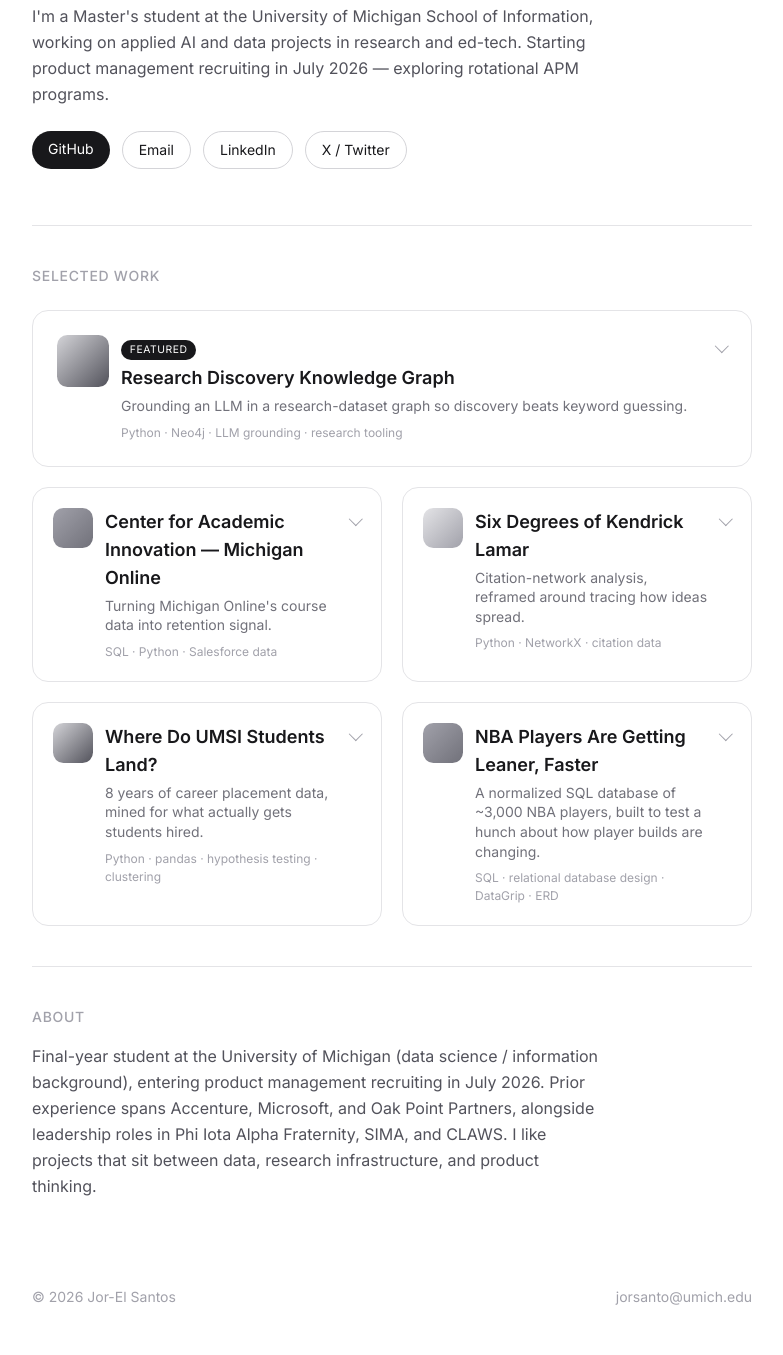
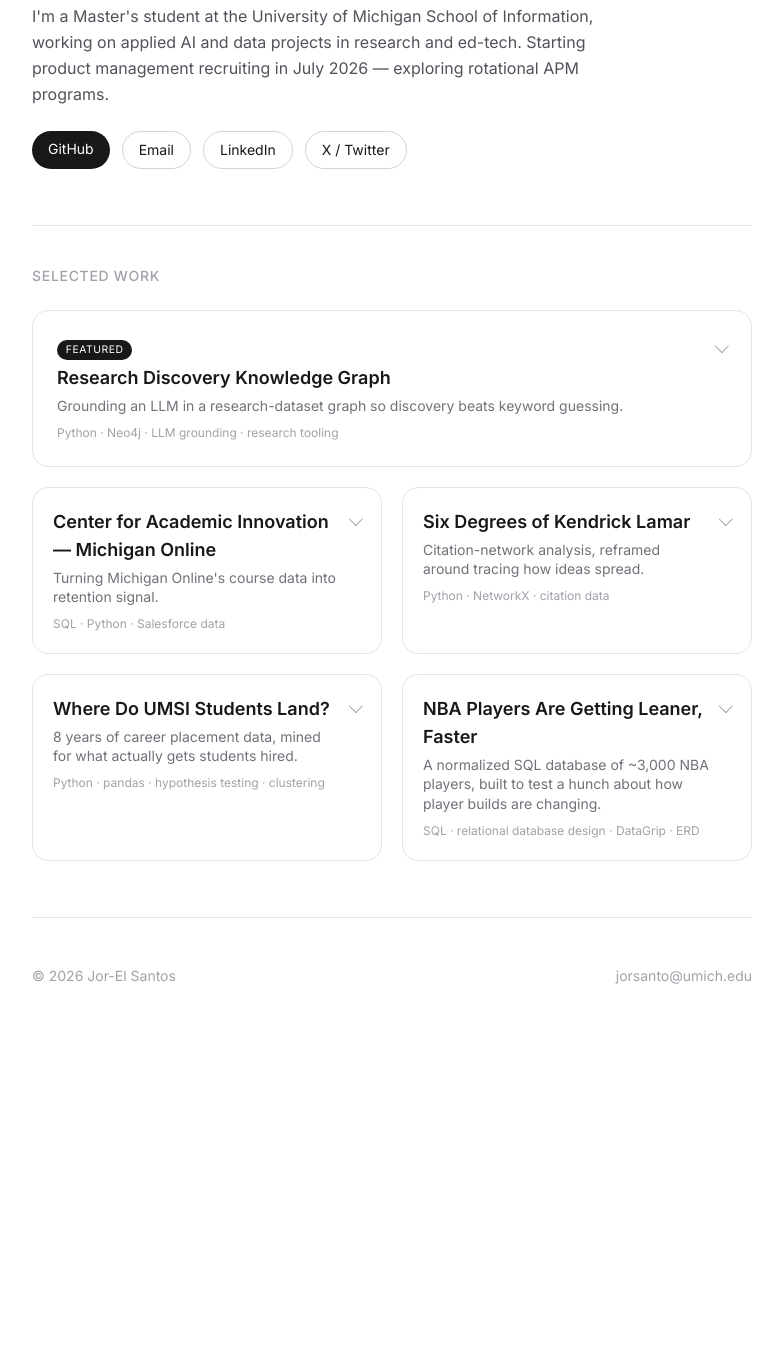
Before and after one commit to jorelsantos/jorelsantos.github.io, a plain HTML site: page index.html in a window 1280 px wide. Shown: the part 237-1592 px from the top of the page, without its empty margins (248-1031 px from the left). After the commit the page ends 1271 px from the top, so only its background shows below. Drawn offline with nearby package versions, Linux system fonts and the light colour scheme.

Commit message:
Remove card accent icons and the About section

```diff
--- a/index.html
+++ b/index.html
@@ -28,7 +28,6 @@
     <a href="#" class="font-semibold tracking-tight">Jor-El Santos</a>
     <nav class="flex gap-5 text-sm text-zinc-500">
       <a href="#work" class="hover:text-ink transition-colors">Work</a>
-      <a href="#about" class="hover:text-ink transition-colors">About</a>
       <a href="mailto:jorsanto@umich.edu" class="hover:text-ink transition-colors">Contact</a>
     </nav>
   </header>
@@ -66,7 +65,6 @@
            here and move this one down into the .grid below (see plan: Featured is a manual flag). -->
       <details class="card card--featured group mb-5">
         <summary>
-          <span class="accent accent-1"></span>
           <span class="card-heading">
             <span class="badge badge--featured">Featured</span>
             <h3 class="font-semibold text-lg mt-1">Research Discovery Knowledge Graph</h3>
@@ -94,7 +92,6 @@
 
         <details class="card group">
           <summary>
-            <span class="accent accent-2"></span>
             <span class="card-heading">
               <h3 class="font-semibold text-lg">Center for Academic Innovation — Michigan Online</h3>
               <p class="teaser">Turning Michigan Online's course data into retention signal.</p>
@@ -117,7 +114,6 @@
 
         <details class="card group">
           <summary>
-            <span class="accent accent-3"></span>
             <span class="card-heading">
               <!-- TODO: confirm final project name/framing -->
               <h3 class="font-semibold text-lg">Six Degrees of Kendrick Lamar</h3>
@@ -145,7 +141,6 @@
 
         <details class="card group">
           <summary>
-            <span class="accent accent-1"></span>
             <span class="card-heading">
               <h3 class="font-semibold text-lg">Where Do UMSI Students Land?</h3>
               <p class="teaser">8 years of career placement data, mined for what actually gets students hired.</p>
@@ -179,7 +174,6 @@
 
         <details class="card group">
           <summary>
-            <span class="accent accent-2"></span>
             <span class="card-heading">
               <h3 class="font-semibold text-lg">NBA Players Are Getting Leaner, Faster</h3>
               <p class="teaser">A normalized SQL database of ~3,000 NBA players, built to test a hunch about how player builds are changing.</p>
@@ -213,19 +207,7 @@
       </div>
     </section>
 
-    <!-- About -->
-    <section id="about" class="py-10 border-t border-zinc-200">
-      <h2 class="text-sm font-medium uppercase tracking-wider text-zinc-400 mb-4">About</h2>
-      <p class="text-zinc-600 leading-relaxed max-w-xl">
-        Final-year student at the University of Michigan (data science / information background),
-        entering product management recruiting in July 2026. Prior experience spans Accenture,
-        Microsoft, and Oak Point Partners, alongside leadership roles in Phi Iota Alpha Fraternity,
-        SIMA, and CLAWS. I like projects that sit between data, research infrastructure, and
-        product thinking.
-      </p>
-    </section>
-
-    <footer class="py-12 text-sm text-zinc-400 flex items-center justify-between">
+    <footer class="py-12 text-sm text-zinc-400 flex items-center justify-between border-t border-zinc-200 mt-4">
       <span>© 2026 Jor-El Santos</span>
       <a href="mailto:jorsanto@umich.edu" class="hover:text-ink transition-colors">jorsanto@umich.edu</a>
     </footer>
--- a/style.css
+++ b/style.css
@@ -47,22 +47,6 @@ html {
 .card--featured summary {
   padding: 1.5rem;
 }
-
-.accent {
-  flex: 0 0 auto;
-  width: 2.5rem;
-  height: 2.5rem;
-  border-radius: 0.65rem;
-}
-
-.card--featured .accent {
-  width: 3.25rem;
-  height: 3.25rem;
-}
-
-.accent-1 { background: linear-gradient(135deg, #d4d4d8, #52525b); }
-.accent-2 { background: linear-gradient(135deg, #a1a1aa, #71717a); }
-.accent-3 { background: linear-gradient(135deg, #e4e4e7, #a1a1aa); }
 
 .card-heading {
   flex: 1 1 auto;
```
